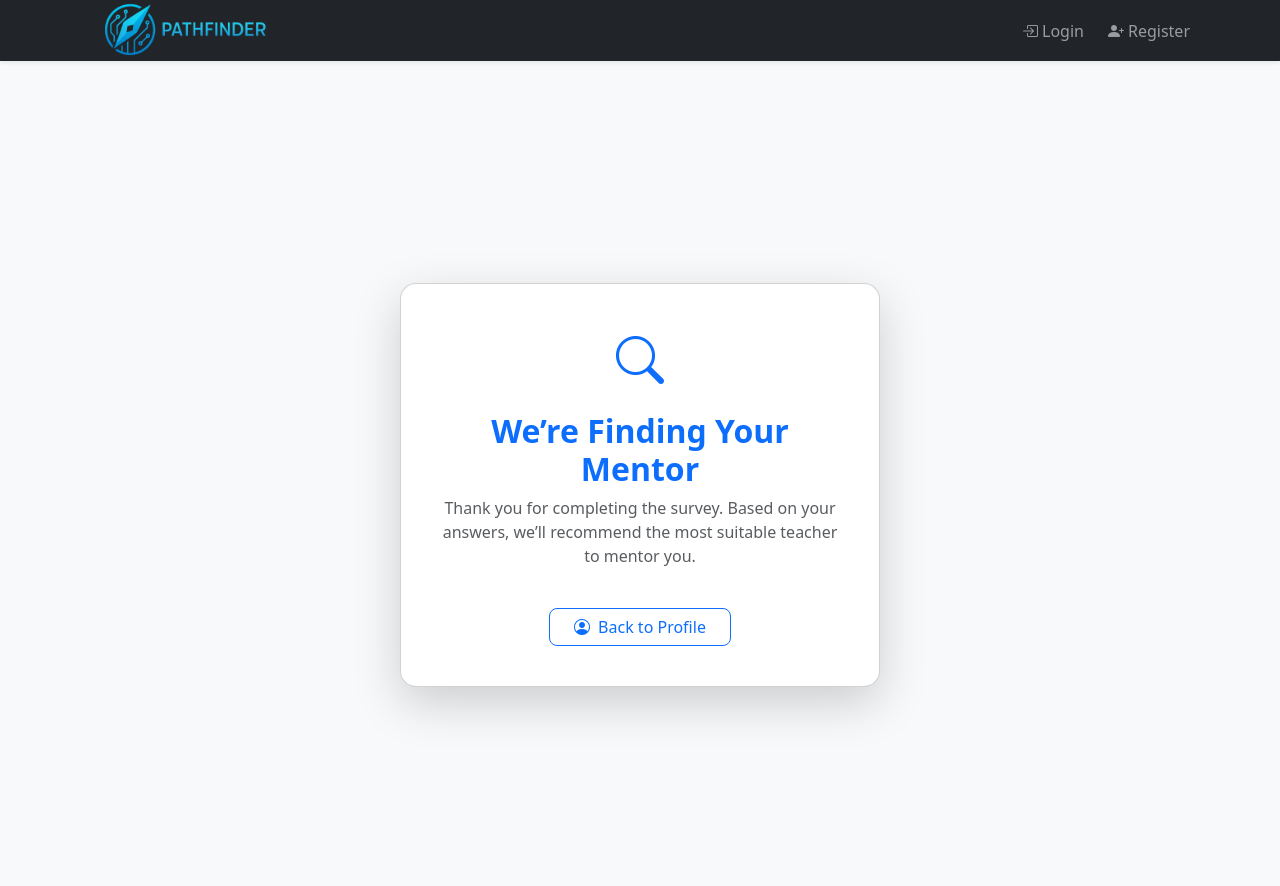
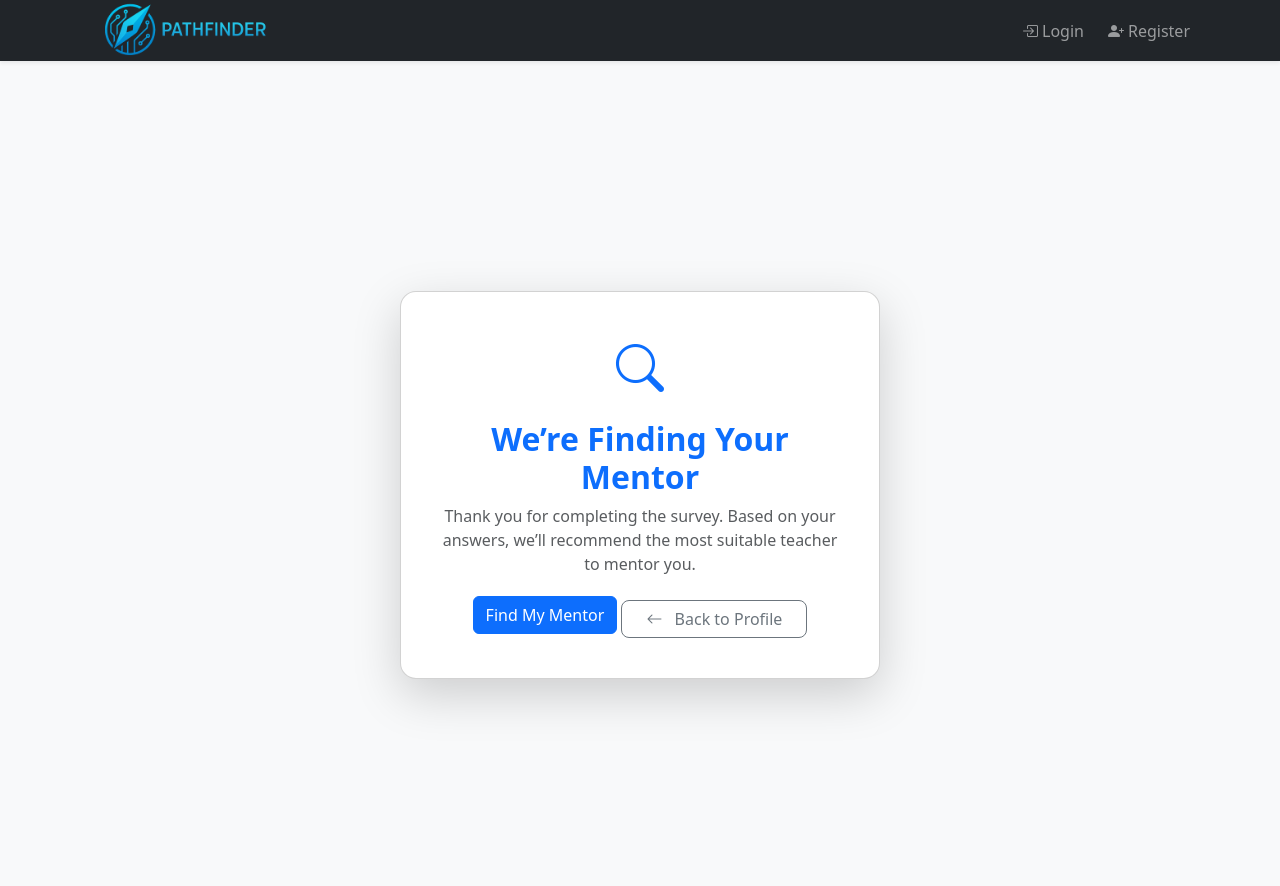
Before and after one commit to codingburgas/2425-11-g-pp-student-practices-assignment-team10, a Flask app: template flaskProject/templates/surveys/find_mentor.html in a window 1280 px wide. Shown: the top 886 px of the page. Run offline with Flask 3, Linux system fonts and the light colour scheme; the template is opened without the code that fills it, so the values that code supplies are empty; parts of the project's set-up code (start-up, migrations or seed data) failed here and were passed over; some libraries are stand-ins or nearby versions.

Commit message:
Fix find a mentor feature

```diff
--- a/flaskProject/templates/surveys/find_mentor.html
+++ b/flaskProject/templates/surveys/find_mentor.html
@@ -11,8 +11,13 @@
             <p class="text-muted mt-2">
                 Thank you for completing the survey. Based on your answers, we’ll recommend the most suitable teacher to mentor you.
             </p>
-            <a href="{{ url_for('main.profile') }}" class="btn btn-outline-primary mt-4 rounded-3 px-4">
-                <i class="bi bi-person-circle me-2"></i>Back to Profile
+
+            <!-- New Find Mentor Button -->
+            <a href="{{ url_for('ml.match') }}" class="btn btn-primary">Find My Mentor</a>
+
+            <!-- Optional: Back to Profile -->
+            <a href="{{ url_for('main.profile') }}" class="btn btn-outline-secondary mt-2 rounded-3 px-4">
+                <i class="bi bi-arrow-left me-2"></i> Back to Profile
             </a>
         </div>
     </div>
```
Also changed, not shown: flaskProject/ml/routes.py (+3 -4 lines).
